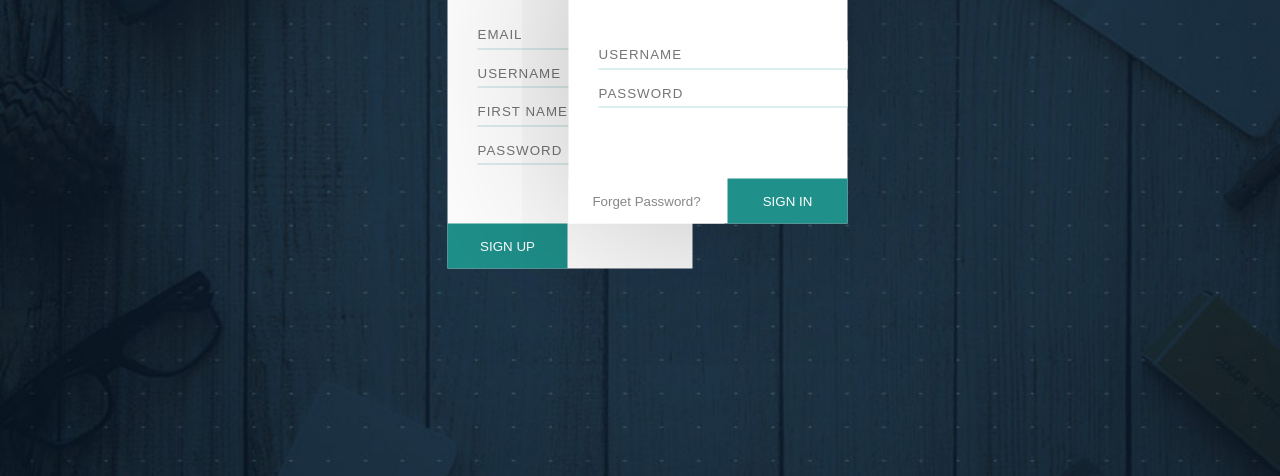
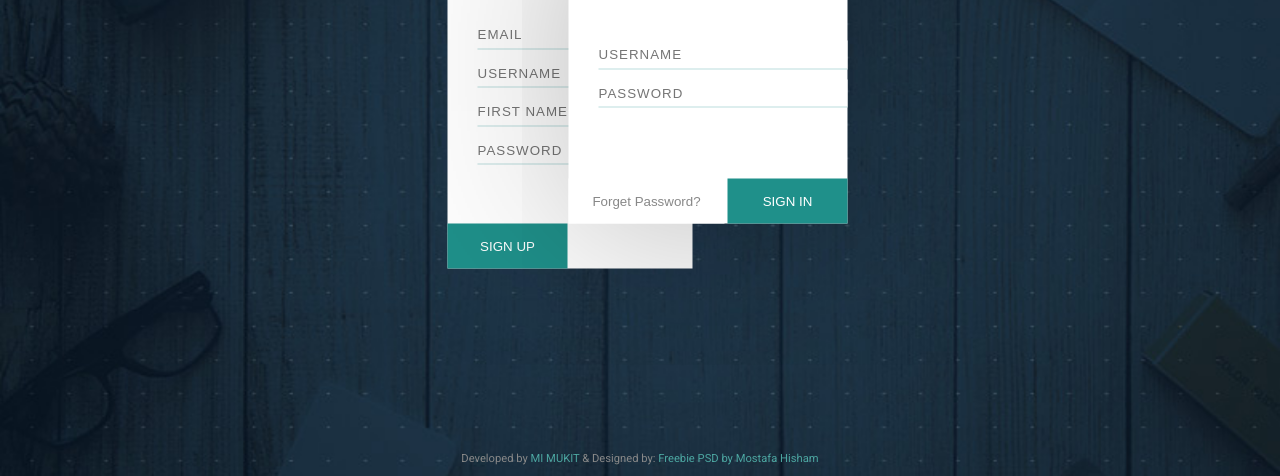
Before and after one commit to mimukit/html5-templates-collection, a plain HTML site: page 2-creative-login-signup-template/index.html in a window 1280 px wide. Shown: the part 324-800 px from the top of the page. Drawn offline with Linux system fonts and the light colour scheme.

Commit message:
Add P2: credit links in footer

```diff
--- a/2-creative-login-signup-template/index.html
+++ b/2-creative-login-signup-template/index.html
@@ -42,8 +42,13 @@
         <button type="submit" name="login" form="login-form" class="btn green">SIGN IN</button>
 
       </section>
+  </div>
 
-    <script src="app.js"></script>
-    </div>
+  <footer>
+    <p>Developed by <a href="https://github.com/mimukit" title="Github Profile of MI MUKIT">MI MUKIT</a> &amp; Designed by: <a href="https://dribbble.com/shots/2448598-Login-Form/" title="4 Flat Style Login Screens PSD">Freebie PSD by Mostafa Hisham</a></p>
+  </footer>
+
+  <script src="app.js"></script>
+
   </body>
 </html>
--- a/2-creative-login-signup-template/style.css
+++ b/2-creative-login-signup-template/style.css
@@ -19,6 +19,27 @@ body {
   top: 50%;
   left: 50%;
   transform: translate(-50%, -50%);]
+}
+
+footer {
+  position: fixed;
+  bottom: 0;
+  left: 0;
+  text-align: center;
+  display: block;
+  margin: 0;
+  width: 100%;
+}
+
+footer p {
+  display: inline-block;
+  color: #888;
+  font-size: .7rem;
+}
+
+footer p a {
+  color: #4ca6a1;
+  text-decoration: none;
 }
 
 .active {
```
